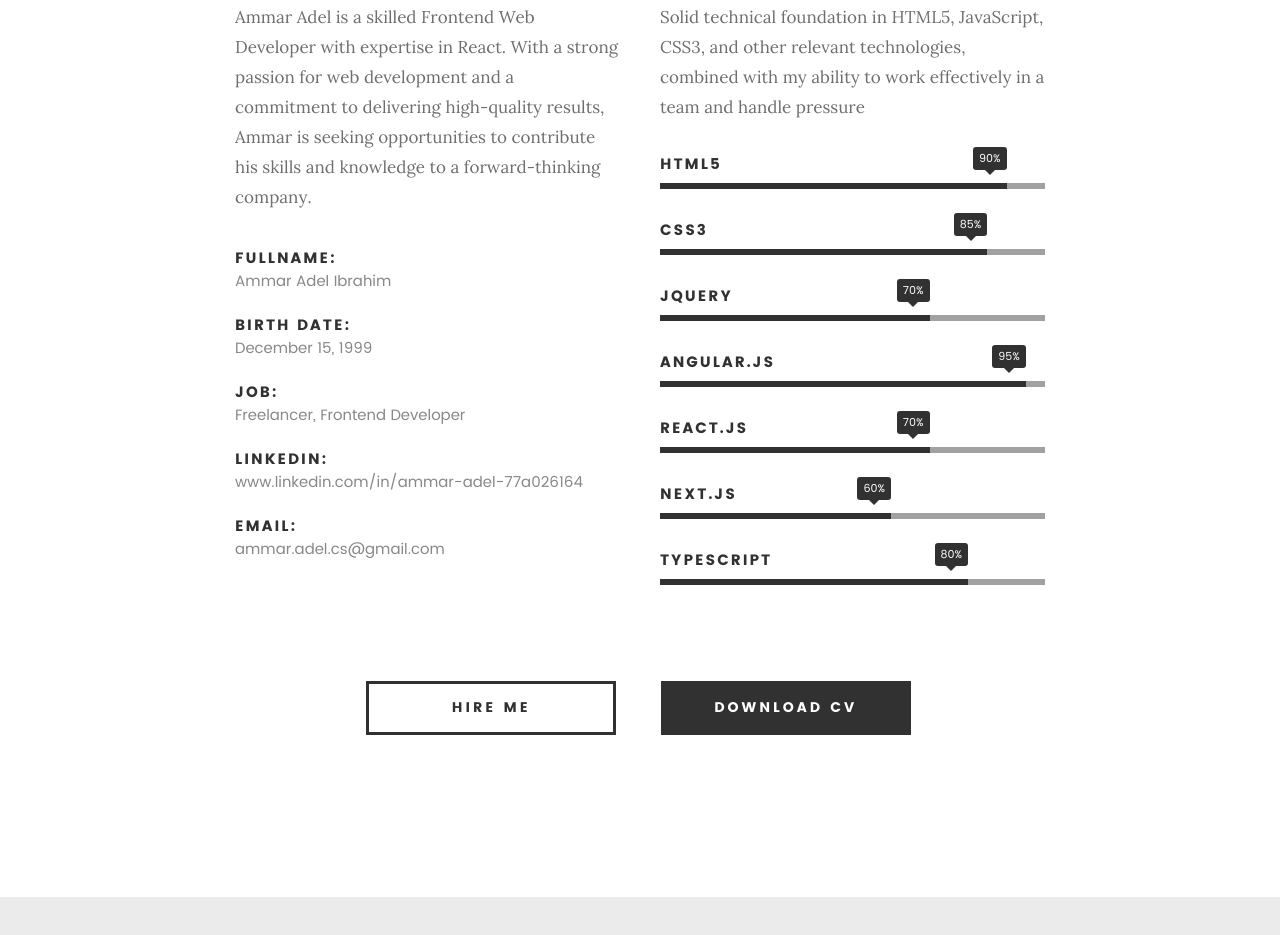
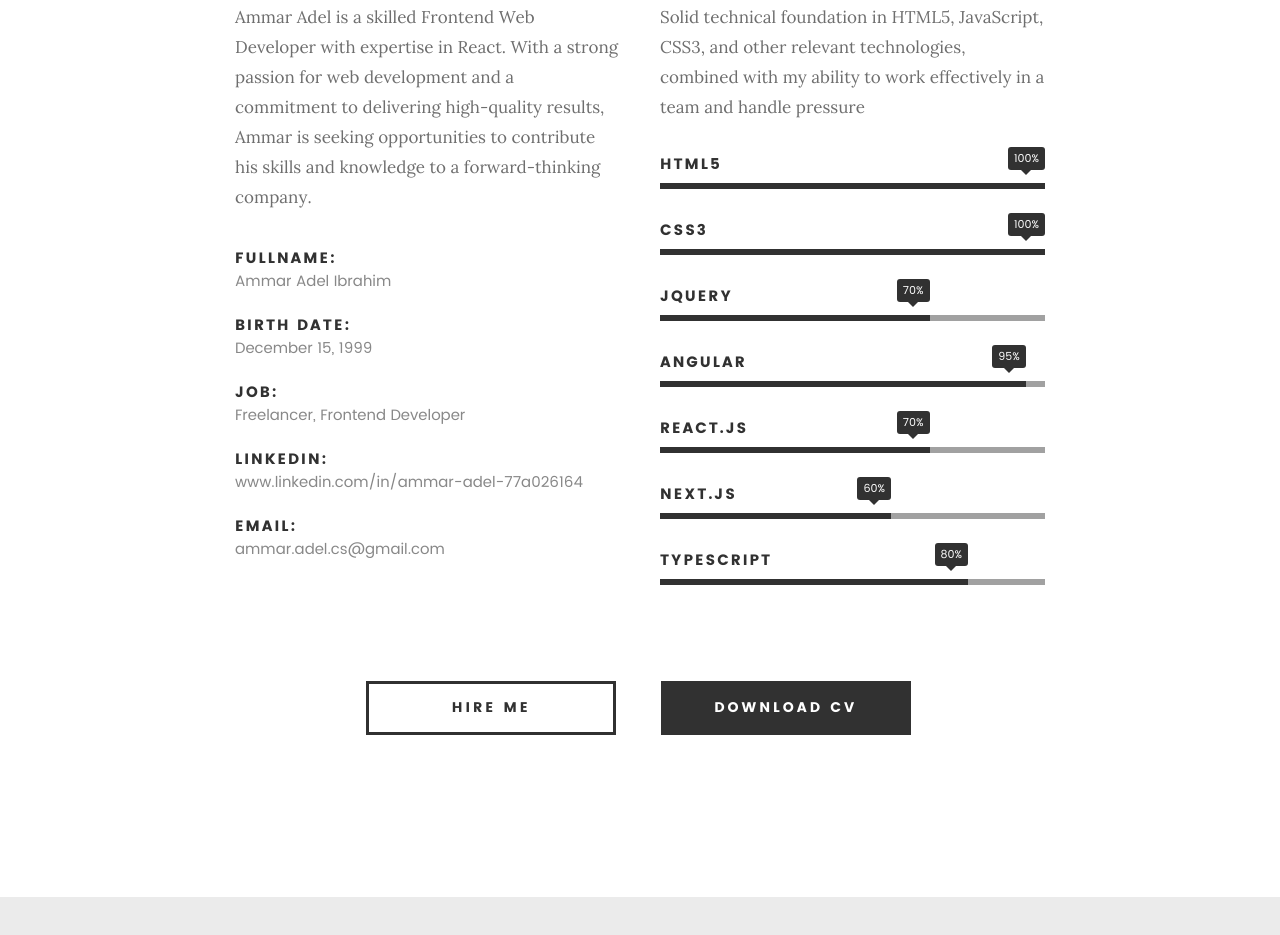
Before and after one commit to 12345-hue/Protifilo-, a plain HTML site: page index.html in a window 1280 px wide. Shown: the part 1358-2293 px from the top of the page. Drawn offline with Linux system fonts and the light colour scheme; files whose address does not match are found by name.

Commit message:
Update index.html

```diff
--- a/index.html
+++ b/index.html
@@ -164,11 +164,11 @@
 
 				<ul class="skill-bars">
 				   <li>
-				   	<div class="progress percent90"><span>90%</span></div>
+				   	<div class="progress percent100"><span>100%</span></div>
 				   	<strong>HTML5</strong>
 				   </li>
 				   <li>
-				   	<div class="progress percent85"><span>85%</span></div>
+				   	<div class="progress percent100"><span>100%</span></div>
 				   	<strong>CSS3</strong>
 				   </li>
 				   <li>
@@ -177,7 +177,7 @@
 				   </li>
 				   <li>
 					<div class="progress percent95"><span>95%</span></div>
-					<strong>ANGULAR.js</strong>
+					<strong>ANGULAR</strong>
 				</li>
 				   <li>
 				   	<div class="progress percent70"><span>70%</span></div>
```
